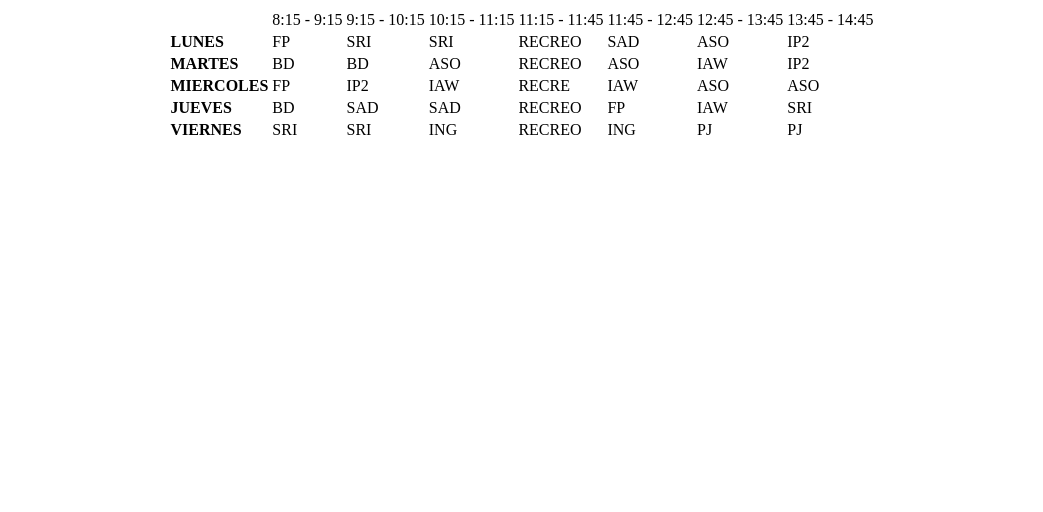
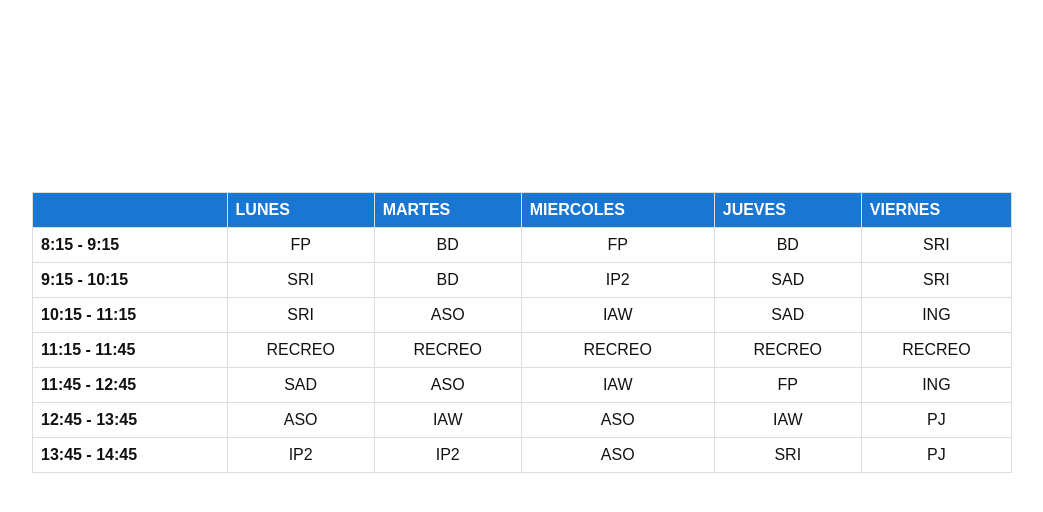
Before and after one commit to sito7/TALLER-2, a plain HTML site: page index.html in a window 1280 px wide. Shown: the whole page, without its empty margins (118-1161 px from the left). Drawn offline with Linux system fonts and the light colour scheme.

Commit message:
estilo css en index

```diff
--- a/estilo.css
+++ b/estilo.css
@@ -0,0 +1,13 @@
+/* estilo mínimo para la tabla de horario */
+body{font-family:Arial,sans-serif;margin:0;padding:12px;background:#fff;color:#111}
+center{display:block;max-width:980px;margin:0 auto}
+table{width:100%;border-collapse:collapse}
+th,td{padding:8px;border:1px solid #ddd;text-align:center}
+tr:first-child td{background:#1976d2;color:#fff;font-weight:700;text-align:left}
+td:first-child{font-weight:800;text-align:left}
+.recreo{font-style:italic;color:#666}
+@media (max-width:600px){
+  tr:first-child{display:none}
+  table,tbody,tr,td{display:block;width:100%}
+  td{border:none;padding:6px 0}
+}
--- a/index.html
+++ b/index.html
@@ -4,73 +4,87 @@
     <meta charset="UTF-8">
     <meta name="viewport" content="width=device-width, initial-scale=1.0">
     <title>Horario</title>
+    <style>body{font-family:Arial,sans-serif;margin:0;padding:12px;background:#fff;color:#111}
+center{display:block;max-width:980px;margin:0 auto}
+table{width:100%;border-collapse:collapse}
+th,td{padding:8px;border:1px solid #ddd;text-align:center}
+tr:first-child td{background:#1976d2;color:#fff;font-weight:700;text-align:left}
+td:first-child{font-weight:800;text-align:left}
+.recreo{font-style:italic;color:#666}
+@media (max-width:600px){
+  tr:first-child{display:none}
+  table,tbody,tr,td{display:block;width:100%}
+  td{border:none;padding:6px 0}
+}
+</style>
 </head>
 <body>
-    <center>
+    <br><br><br><br><br><br><br><br><br><br><center>
         <table>
             <tr>
                 <td></td>
-                <td>8:15 - 9:15</td>
-                <td>9:15 - 10:15</td>
-                <td>10:15 - 11:15</td>
-                <td>11:15 - 11:45</td>
-                <td>11:45 - 12:45</td>
-                <td>12:45 - 13:45</td>
-                <td>13:45 - 14:45</td>
+                <td><b>LUNES</b></td>
+                <td><b>MARTES</b></td>
+                <td><b>MIERCOLES</b></td>
+                <td><b>JUEVES</b></td>
+                <td><b>VIERNES</b></td>
             </tr>
             <tr>
-                <td><b>LUNES</b></td>
+                <td>8:15 - 9:15</td>
                 <td>FP</td>
-                <td>SRI</td>
-                <td>SRI</td>
-                <td>RECREO</td>
-                <td>SAD</td>
-                <td>ASO</td>
-                <td>IP2</td>
-            </tr>
-            <tr>
-                <td><b>MARTES</b></td>
                 <td>BD</td>
+                <td>FP</td>
                 <td>BD</td>
-                <td>ASO</td>
-                <td>RECREO</td>
-                <td>ASO</td>
-                <td>IAW</td>
-                <td>IP2</td>
-
-            </tr>
-            <tr>
-                <td><b>MIERCOLES</b></td>
-                <td>FP</td>
-                <td>IP2</td>
-                <td>IAW</td>
-                <td>RECRE</td>
-                <td>IAW</td>
-                <td>ASO</td>
-                <td>ASO</td>
-            </tr>
-            <tr>
-                <td><b>JUEVES</b></td>
-                <td>BD</td>
-                <td>SAD</td>
-                <td>SAD</td>
-                <td>RECREO</td>
-                <td>FP</td>
-                <td>IAW</td>
                 <td>SRI</td>
             </tr>
             <tr>
-                <td><b>VIERNES</b></td>
+                <td>9:15 - 10:15</td>
                 <td>SRI</td>
+                <td>BD</td>
+                <td>IP2</td>
+                <td>SAD</td>
                 <td>SRI</td>
+            </tr>
+            <tr>
+                <td>10:15 - 11:15</td>
+                <td>SRI</td>
+                <td>ASO</td>
+                <td>IAW</td>
+                <td>SAD</td>
                 <td>ING</td>
+            </tr>
+            <tr>
+                <td>11:15 - 11:45</td>
                 <td>RECREO</td>
+                <td>RECREO</td>
+                <td>RECREO</td>
+                <td>RECREO</td>
+                <td>RECREO</td>
+            </tr>
+            <tr>
+                <td>11:45 - 12:45</td>
+                <td>SAD</td>
+                <td>ASO</td>
+                <td>IAW</td>
+                <td>FP</td>
                 <td>ING</td>
-                <td>PJ</td>
+            </tr>
+            <tr>
+                <td>12:45 - 13:45</td>
+                <td>ASO</td>
+                <td>IAW</td>
+                <td>ASO</td>
+                <td>IAW</td>
                 <td>PJ</td>
             </tr>
-
-
+            <tr>
+                <td>13:45 - 14:45</td>
+                <td>IP2</td>
+                <td>IP2</td>
+                <td>ASO</td>
+                <td>SRI</td>
+                <td>PJ</td>
+            </tr>
         </table>
     </center>
 </body>
```
